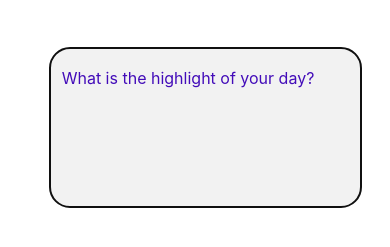
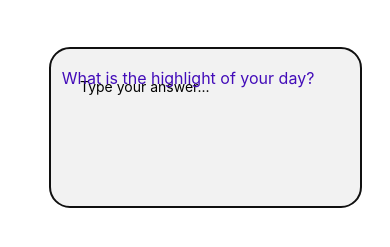
Before and after one commit to SarahLi2001/NWHack, a React Native app: screen / in a window 390 px wide. Both pictures are taken after a click on the element 187 px from the left and 304 px from the top of the page. Shown: the part 193-440 px from the top of the page. Built offline with nearby package versions, Linux system fonts and the light colour scheme.

Commit message:
Capture user input

```diff
--- a/app/screens/HomeScreen.js
+++ b/app/screens/HomeScreen.js
@@ -45,7 +45,12 @@ function HomeScreen(props) {
                     </View>
                     <View style={{backgroundColor: "#ffffff", padding: 50, flex: .8,}}>
                         <Text style={styles.modalPrompt}>What is the highlight of your day?</Text>
-                        <TextInput style={styles.input}/>
+                        <TextInput
+                            style={styles.input}
+                            multiline={true}
+                            placeholder="Type your answer..."
+                            onChangeText={(val) => setUserInput(val)}/>
+                        <Text>{userInput}</Text>
                     </View>
                 </View>
         </Modal>
@@ -135,6 +140,8 @@ function HomeScreen(props) {
         height: 159,
         top: 50,
         right: 15,
+        paddingTop: 30,
+        padding: 30,
     },
   });
 
```
